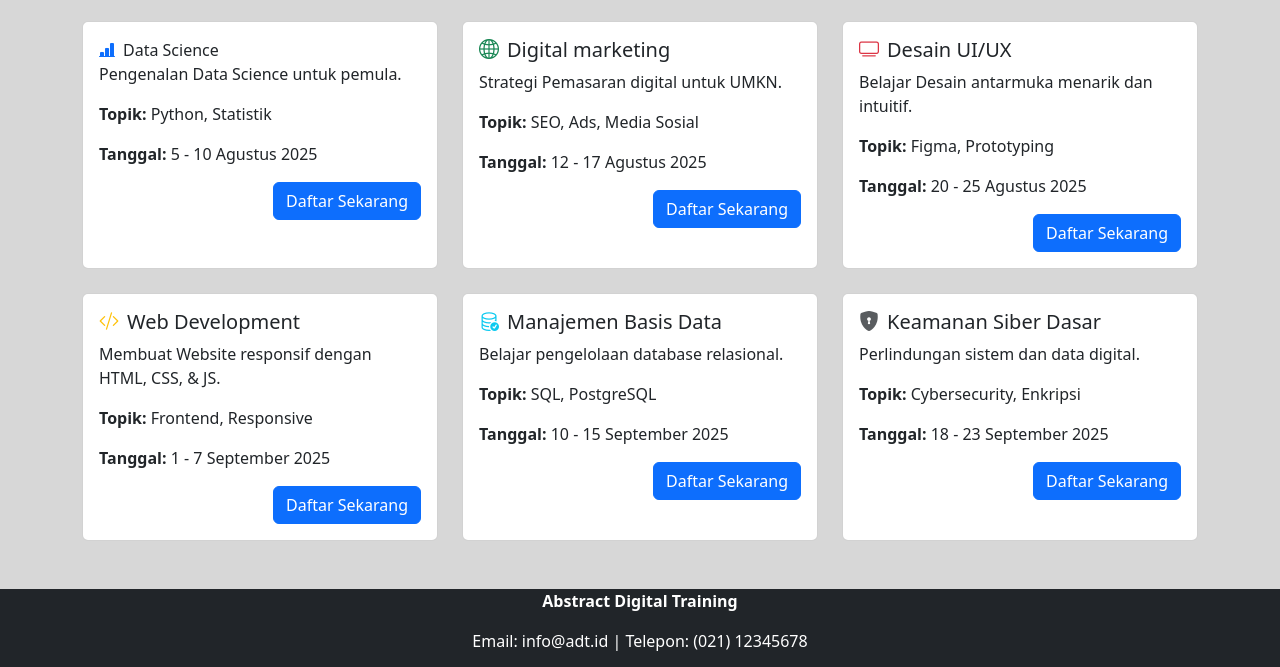
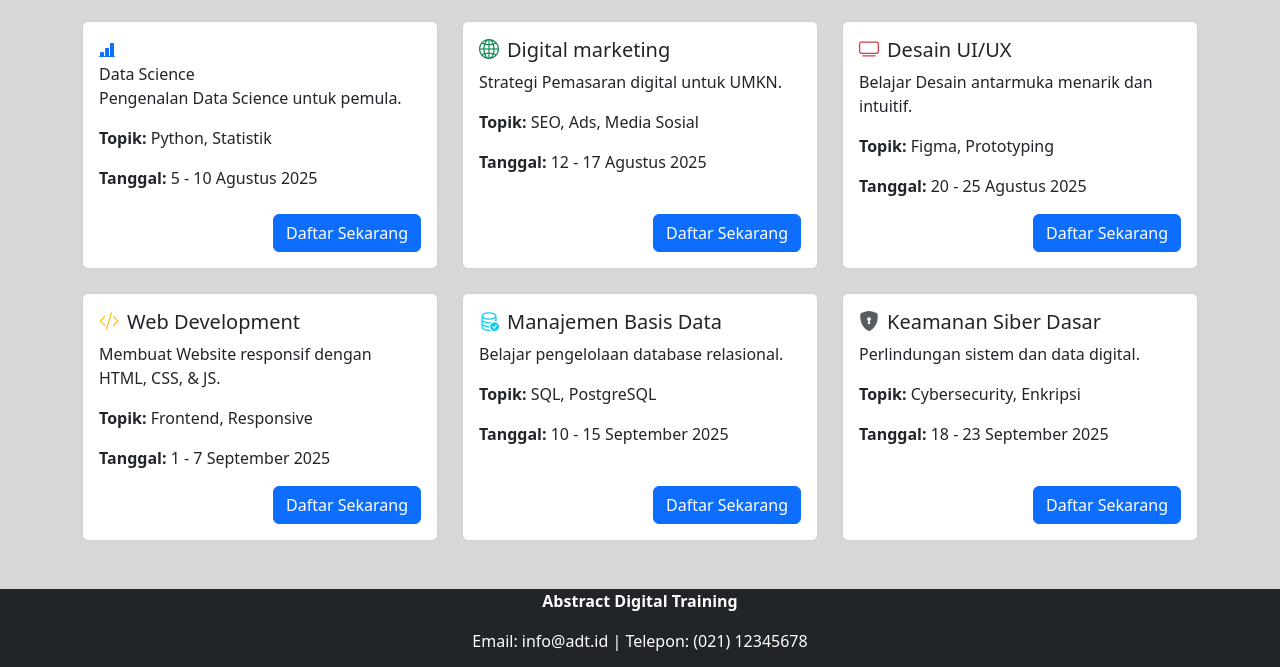
Before and after one commit to Fenz35/pendaftaran, a plain HTML site: page index.html in a window 1280 px wide. Shown: the part 586-1253 px from the top of the page. Drawn offline with nearby package versions, Linux system fonts and the light colour scheme.

Commit message:
Update index.html

```diff
--- a/index.html
+++ b/index.html
@@ -64,12 +64,12 @@
       <!-- Pelatihan Cards-->
       <div class="col-md-4">
         <div class="card h-100">
-          <div class="card-body"
+          <div class="card-body d-flex flex-column h-100"
             <h5 class="card-title"><i class="bi bi-bar-chart-line-fill me-2 text-primary"></i>Data Science</h5>
             <p class="card-text">Pengenalan Data Science untuk pemula.</p>
             <p><strong>Topik:</strong> Python, Statistik</p>
             <p><strong>Tanggal:</strong> 5 - 10  Agustus 2025</p>
-            <div class="text-end">
+            <div class="mt-auto text-end">
               <button onclick="simpanDataPelatihan('Data Science', '5 - 10 Agustus 2025')" class="btn btn-primary">Daftar Sekarang</button>
             </div>
           </div>
@@ -78,12 +78,12 @@
 
       <div class="col-md-4">
         <div class="card h-100">
-          <div class="card-body">
+          <div class="card-body d-flex flex-column h-100">
             <h5 class="card-title"><i class="bi bi-globe2 me-2 text-success"></i>Digital marketing</h5>
             <p class="card-text">Strategi Pemasaran digital untuk UMKN.</p>
             <p><strong>Topik:</strong> SEO, Ads, Media Sosial</p>
             <p><strong>Tanggal:</strong> 12 - 17 Agustus 2025</p>
-            <div class="text-end">
+            <div class="mt-auto text-end">
               <button onclick="simpanDataPelatihan('Digital Marketing', '12 - 17 Agustus 2025')" class="btn btn-primary">Daftar Sekarang</button>
             </div>
           </div>
@@ -92,12 +92,12 @@
 
       <div class="col-md-4">
         <div class="card h-100">
-          <div class="card-body">
+          <div class="card-body d-flex flex-column h-100y">
             <h5 class="card-title"><i class="bi bi-tv me-2 text-danger"></i>Desain UI/UX</h5>
             <p class="card-text">Belajar Desain antarmuka menarik dan intuitif.</p>
             <p><strong>Topik:</strong> Figma, Prototyping</p>
             <p><strong>Tanggal:</strong> 20 - 25 Agustus 2025</p>
-            <div class="text-end">
+            <div class="mt-auto text-end">
               <button onclick="simpanDataPelatihan('Desain UI/UX', '20 - 25 Agustus 2025')" class="btn btn-primary">Daftar Sekarang</button>
             </div>
           </div>
@@ -106,12 +106,12 @@
 
       <div class="col-md-4">
         <div class="card h-100">
-          <div class="card-body">
+          <div class="card-body d-flex flex-column h-100">
             <h5 class="card-title"><i class="bi bi-code-slash me-2 text-warning"></i>Web Development</h5>
             <p class="card-text">Membuat Website responsif dengan HTML, CSS, & JS.</p>
             <p><strong>Topik:</strong> Frontend, Responsive</p>
             <p><strong>Tanggal:</strong> 1 - 7 September 2025</p>
-            <div class="text-end">
+            <div class="mt-auto text-end">
               <button onclick="simpanDataPelatihan('Web Development', '1 - 7 September 2025')" class="btn btn-primary">Daftar Sekarang</button>
             </div>
           </div>
@@ -120,12 +120,12 @@
 
       <div class="col-md-4">
         <div class="card h-100">
-          <div class="card-body">
+          <div class="card-body d-flex flex-column h-100">
             <h5 class="card-title"><i class="bi bi-database-check me-2 text-info"></i>Manajemen Basis Data</h5>
             <p class="card-text">Belajar pengelolaan database relasional.</p>
             <p><strong>Topik:</strong> SQL, PostgreSQL</p>
             <p><strong>Tanggal:</strong> 10 - 15 September 2025</p>
-            <div class="text-end">
+            <div class="mt-auto text-end">
               <button onclick="simpanDataPelatihan('Manajemen Basis Data', '10 - 15 September 2025')" class="btn btn-primary">Daftar Sekarang</button>
             </div>
           </div>
@@ -134,12 +134,12 @@
 
       <div class="col-md-4">
         <div class="card h-100">
-          <div class="card-body">
+          <div class="card-body d-flex flex-column h-100">
             <h5 class="card-title"><i class="bi bi-shield-lock-fill me-2 text-muted"></i>Keamanan Siber Dasar</h5>
             <p class="card-text">Perlindungan sistem dan data digital.</p>
             <p><strong>Topik:</strong> Cybersecurity, Enkripsi</p>
             <p><strong>Tanggal:</strong> 18 - 23 September 2025</p>
-            <div class="text-end">
+            <div class="mt-auto text-end">
               <button onclick="simpanDataPelatihan('Keamanan Siber Dasar', '18 - 23 September 2025')" class="btn btn-primary">Daftar Sekarang</button>
             </div>
           </div>
```
